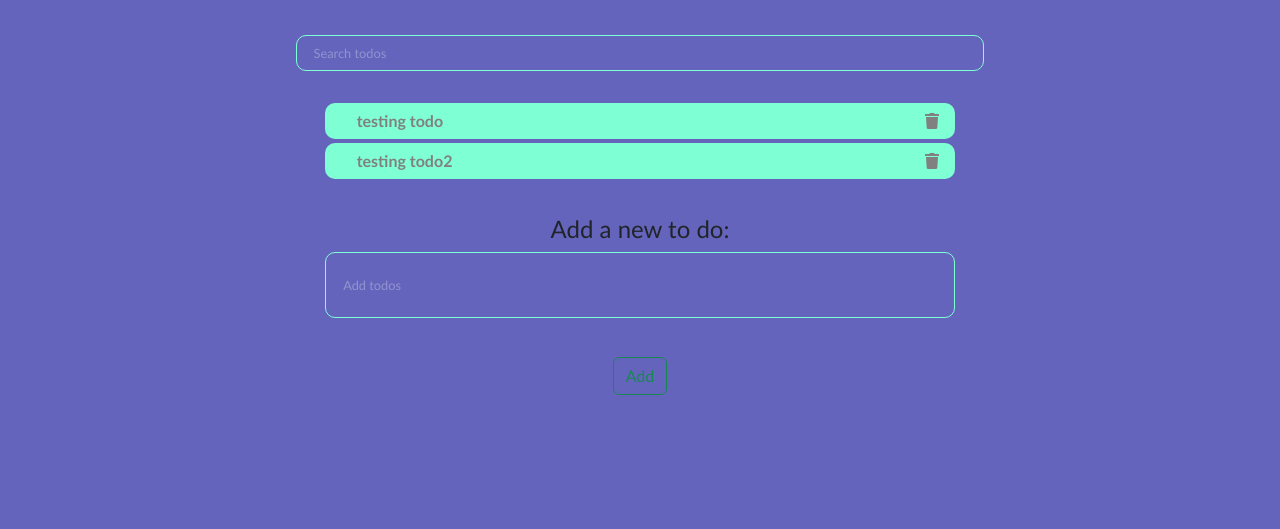
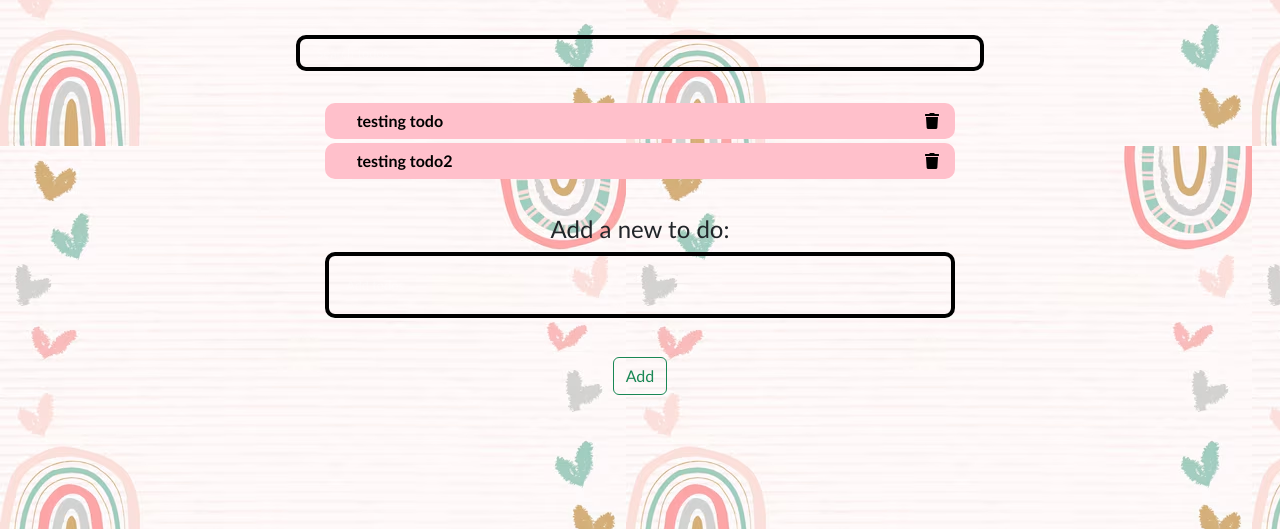
Before and after one commit to Ayoub9913/Todo-list, a plain HTML site: page index.html in a window 1280 px wide. Shown: the part 271-800 px from the top of the page. Drawn offline with nearby package versions, Linux system fonts and the light colour scheme.

Commit message:
background+colours

```diff
--- a/style.css
+++ b/style.css
@@ -1,6 +1,7 @@
 body {
     background-color: rgb(100, 100, 188);
     box-sizing: border-box;
+    background-image: url("paper.avif");
 }
 *{
     font-family:'Trebuchet MS', 'Lucida Sans Unicode', 'Lucida Grande', 'Lucida Sans', Arial, sans-serif;
@@ -26,7 +27,7 @@ body {
 #search {
     width: 70%;
     height: 10%;
-    border: 1px solid aquamarine;
+    border: 4px solid black;
     background: none;
     border-radius: 10px;
     flex-shrink: 1;
@@ -52,14 +53,14 @@ body {
 }
 .list-item{
     list-style-type:none;
-    background-color: aquamarine;
+    background-color:pink;
     width: 80%;
     padding-left: 2%;
     margin-bottom: 0.5%;
     border-radius: 10px;
     height: 35%;
     align-content: center;
-    color: gray;
+    color: black;
     font-weight: bold;
     display: flex;
     justify-content: space-evenly;
@@ -82,7 +83,7 @@ body {
 #todotoadd {
     width: 80%;
     height: 100%;
-    border: 1px solid aquamarine;
+    border: 4px solid black;
     background: none;
     border-radius: 10px;
     flex: 1 1 0;
```
Also changed, not shown: paper.avif (added).
